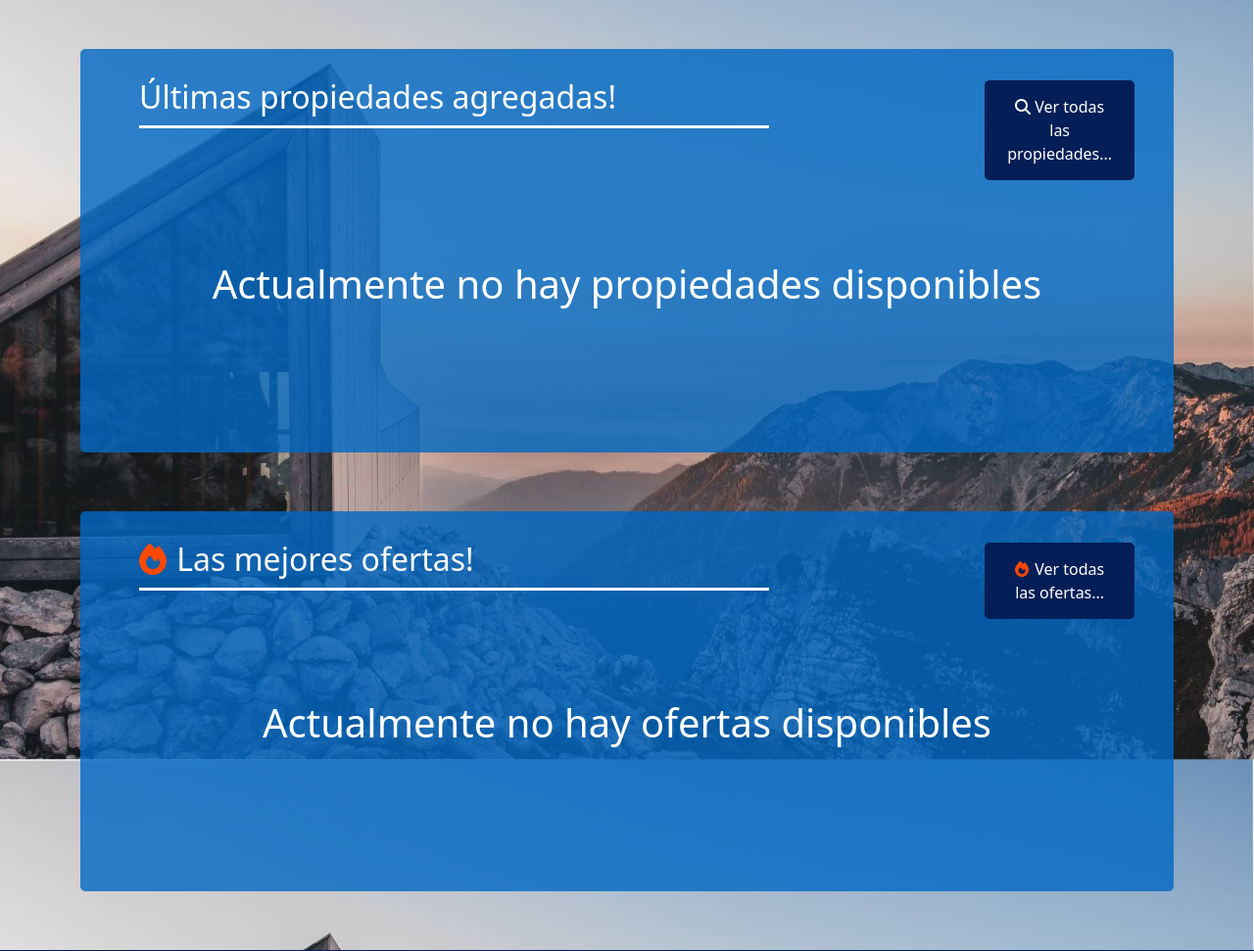
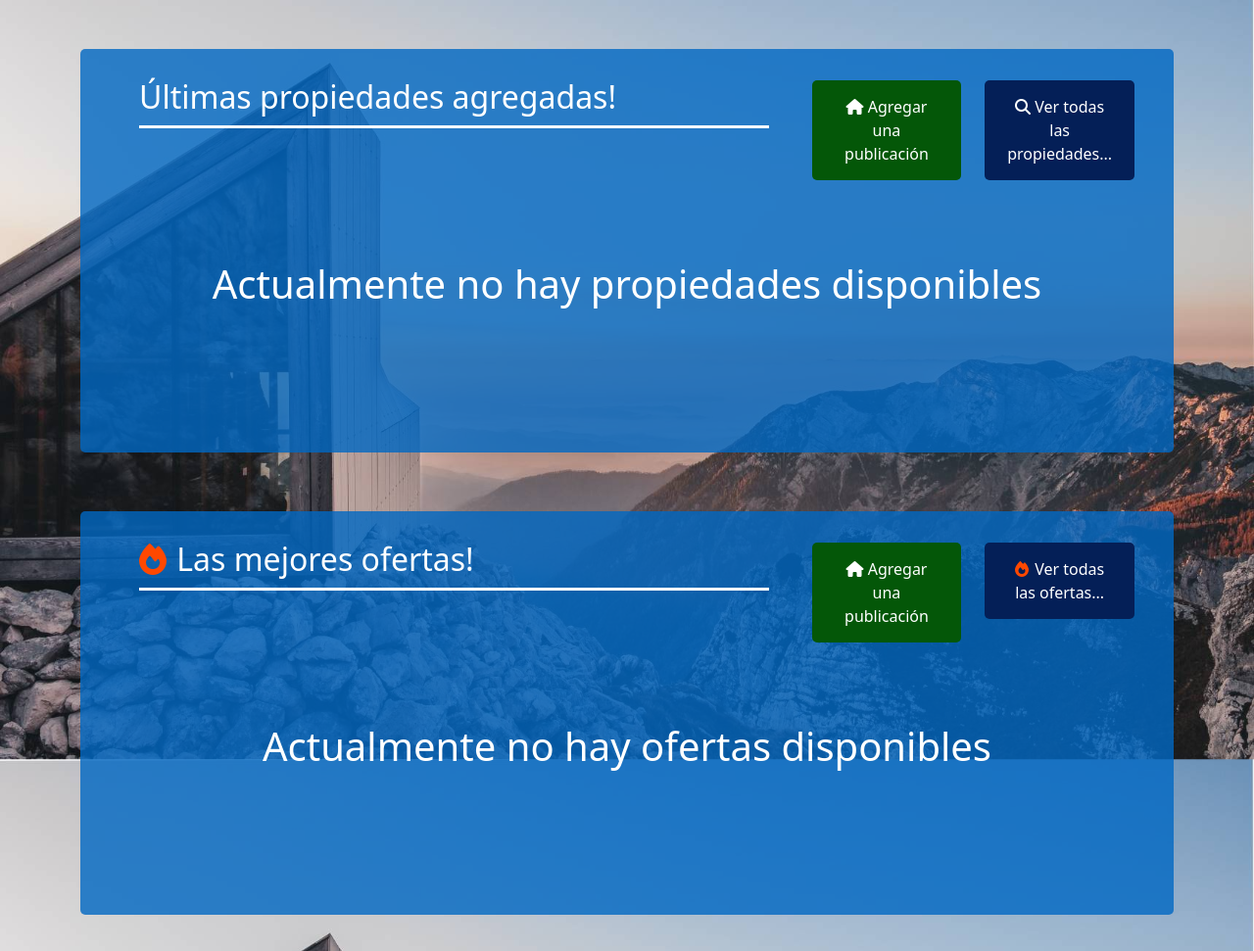
Before and after one commit to AxelRudz/Home-Sweet-Home, a Flask app: page / in a window 1280 px wide. Shown: the part 113-1084 px from the top of the page at 98% size. Run offline with Flask 2, Linux system fonts and the light colour scheme; data that the repository does not hold is empty; some libraries are stand-ins or nearby versions.

Commit message:
Muestro el botón 'Añadir propiedad' incluso estando deslogueado

```diff
--- a/app/templates/index.html
+++ b/app/templates/index.html
@@ -30,6 +30,8 @@
     <div class="col-sm-12 col-md-12 col-lg-2">
       {% if is_authenticated(session) %}
         <a href="{{url_for('add_house')}}" class="btn-section btn-add-house"><i class="fas fa-home"></i> Agregar una publicación</a>
+      {% else %}
+        <a href="#" data-bs-toggle="modal" data-bs-target="#modal_login" class="btn-section btn-add-house"><i class="fas fa-home"></i> Agregar una publicación</a>
       {% endif %}
     </div>
     <div class="col-sm-12 col-md-12 col-lg-2">
@@ -54,6 +56,8 @@
     <div class="col-sm-12 col-md-12 col-lg-2">
       {% if is_authenticated(session) %}
         <a href="{{url_for('add_house')}}" class="btn-section btn-add-house"><i class="fas fa-home"></i> Agregar una publicación</a>
+      {% else %}
+        <a href="#" data-bs-toggle="modal" data-bs-target="#modal_login" class="btn-section btn-add-house"><i class="fas fa-home"></i> Agregar una publicación</a>
       {% endif %}
     </div>
     <div class="col-sm-12 col-md-12 col-lg-2">
```
